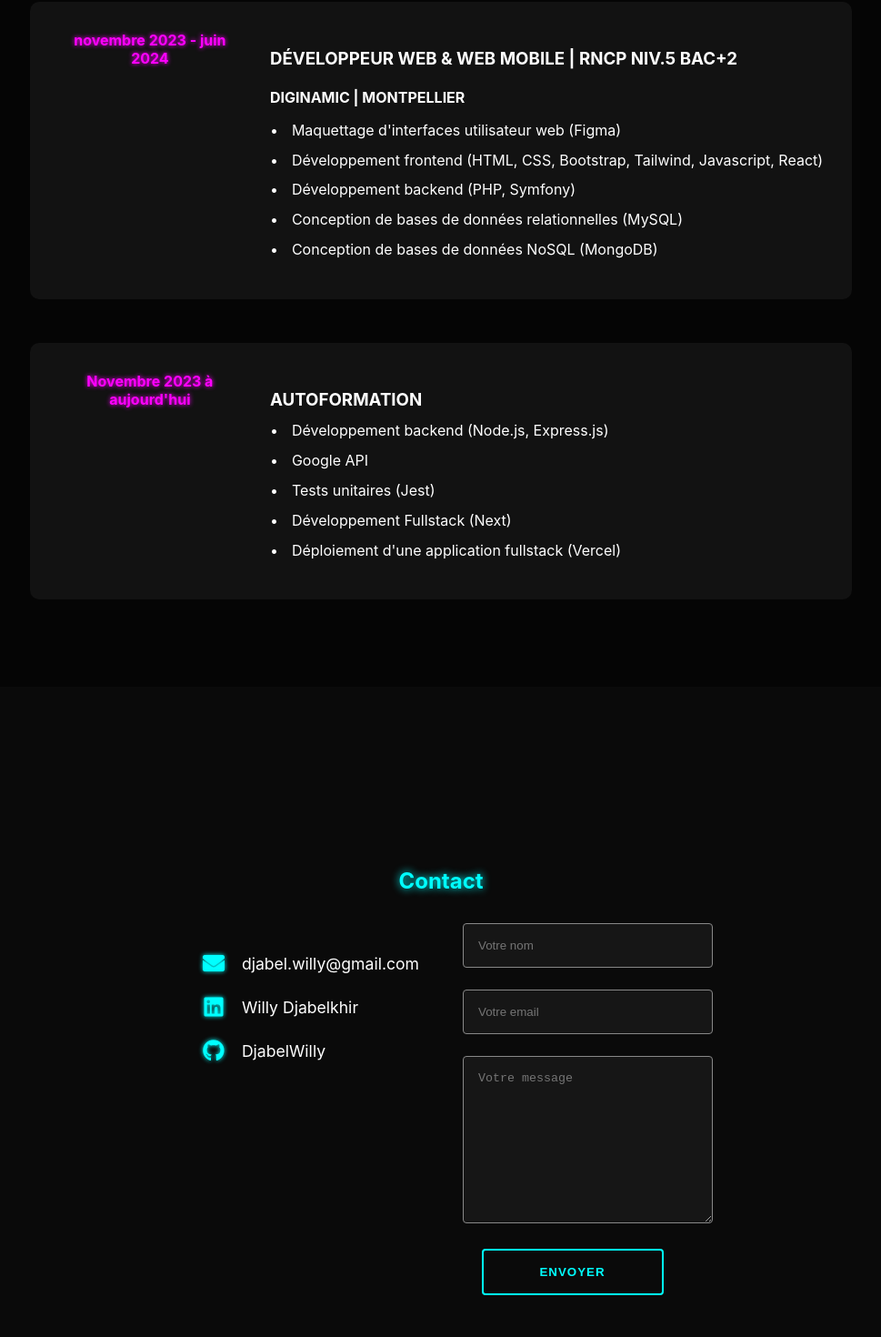
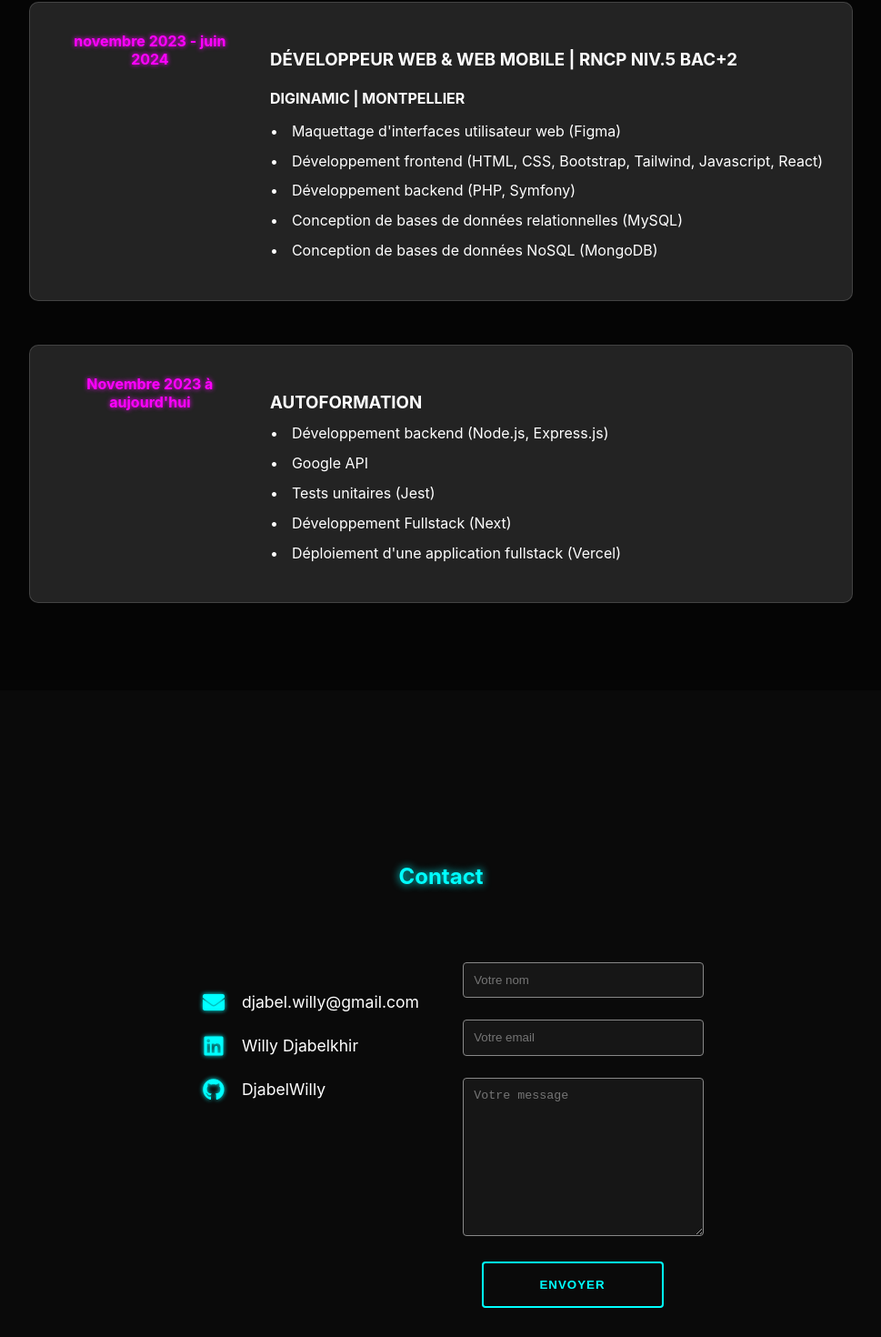
Before and after one commit to DjabelWilly/portfolio, a React (Create React App) app in the folder client/: page / in a window 1280 px wide. Shown: the part 2011-3481 px from the top of the page at 91% size, without its empty margins (155-1124 px from the left). Built offline with nearby package versions, Linux system fonts and the light colour scheme; the HTML template or start-up script is replaced by a standard one.

Commit message:
update css

```diff
--- a/client/src/App.css
+++ b/client/src/App.css
@@ -49,3 +49,9 @@ section h2 {
   background-color: var(--dark-bg);
   min-height: calc(100vh - 80px);
 }
+
+@media screen and (max-width: 768px) {
+  section {
+    padding: 2rem;
+  }
+}
--- a/client/src/components/Contact/Contact.css
+++ b/client/src/components/Contact/Contact.css
@@ -1,11 +1,15 @@
 .contact-container {
   padding: 2rem;
   max-width: 1200px;
-  margin: 0 auto;
+  margin: 0;
+  display: flex;
+  flex-direction: column;
+  align-items: center;
+  justify-content: center;
 }
 
 .contact-content {
-  margin-top: 2rem;
+  margin-top: 3rem;
   display: grid;
   grid-template-columns: 1fr 1fr;
   gap: 3rem;
@@ -22,6 +26,9 @@
 }
 @media screen and (max-width: 768px) {
   .contact-info ul {
+    margin: 0;
+  }
+  .contact-content {
     margin-top: 0;
   }
 }
@@ -32,6 +39,12 @@
   align-items: center;
   gap: 1rem;
   font-size: 1.1rem;
+}
+@media screen and (max-width: 768px) {
+  .contact-info li {
+    margin-bottom: 0.5rem;
+    font-size: 1rem;
+  }
 }
 
 .contact-info i {
@@ -55,6 +68,10 @@
 
 .contact-form {
   width: 100%;
+  display: flex;
+  flex-direction: column;
+  align-items: center;
+  justify-content: center;
 }
 
 .contact-form form {
@@ -62,7 +79,13 @@
   display: flex;
   flex-direction: column;
   align-items: center;
+  justify-content: center;
   gap: 1.5rem;
+}
+@media screen and (max-width: 450px) {
+  .contact-form form {
+    gap: 1rem;
+  }
 }
 
 .form-group {
@@ -72,7 +95,7 @@
 .form-group input,
 .form-group textarea {
   width: 100%;
-  padding: 1rem;
+  padding: 0.7rem;
   background: rgba(255, 255, 255, 0.05);
   border: 1px solid var(--text-secondary);
   border-radius: 4px;
--- a/client/src/components/Education/Education.css
+++ b/client/src/components/Education/Education.css
@@ -2,6 +2,13 @@
   padding: 2rem;
   max-width: 1200px;
   margin: 0 auto;
+}
+@media screen and (max-width: 768px) {
+  .education-container {
+    padding: 1rem;
+    margin: 0;
+    width: 100%;
+  }
 }
 
 .education-timeline {
@@ -16,9 +23,10 @@
   grid-template-columns: 200px 1fr;
   gap: 2rem;
   padding: 2rem;
-  background: rgba(255, 255, 255, 0.05);
+  background: rgba(255, 255, 255, 0.12);
   border-radius: 10px;
   transition: transform 0.3s ease;
+  border: 1px solid rgba(255, 255, 255, 0.15);
 }
 
 .education-item:hover {
--- a/client/src/components/Projects/Projects.css
+++ b/client/src/components/Projects/Projects.css
@@ -2,6 +2,13 @@
   padding: 2rem;
   max-width: 1200px;
   margin: 0 auto;
+}
+@media screen and (max-width: 768px) {
+  .projects-container {
+    padding: 1rem;
+    margin: 0;
+    width: 100%;
+  }
 }
 
 .projects-grid {
@@ -14,7 +21,7 @@
 .project-card {
   background: rgba(255, 255, 255, 0.12);
   border-radius: 10px;
-  padding: 2rem;
+  padding: 1.5rem;
   transition: all 0.3s ease;
   display: flex;
   flex-direction: column;
```
